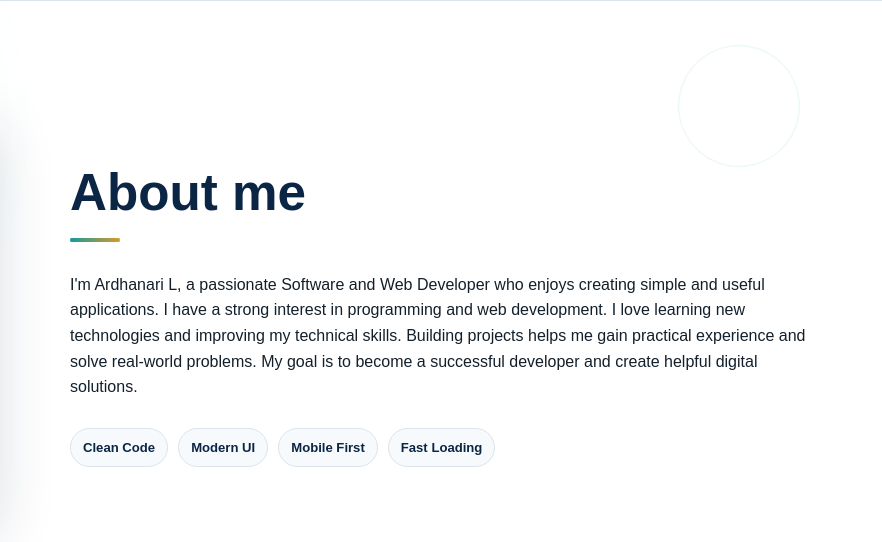
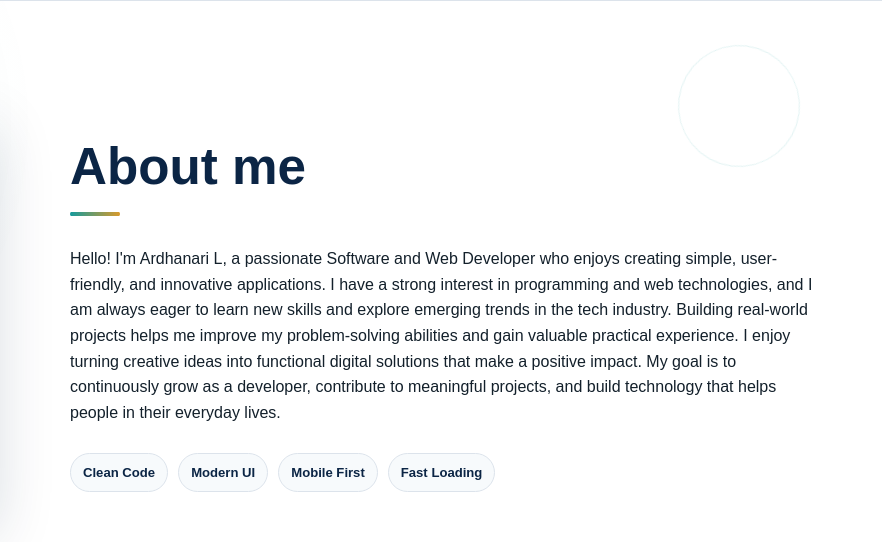
Before and after one commit to ardhanaril1-a11y/portfolio--website, a plain HTML site: page index.html in a window 1280 px wide. Shown: the part 800-1342 px from the top of the page, 398-1280 px from the left. Drawn offline with Linux system fonts and the light colour scheme.

Commit message:
Revise 'About me' section for clarity and engagement
Updated the about section to provide a more detailed and engaging introduction.

```diff
--- a/index.html
+++ b/index.html
@@ -73,8 +73,9 @@
             <p class="eyebrow"></p>
             <h2>About me</h2>
           </div>
-          <p class="about-text"></p>
-            I'm Ardhanari L, a passionate Software and Web Developer who enjoys creating simple and useful applications. I have a strong interest in programming and web development. I love learning new technologies and improving my technical skills. Building projects helps me gain practical experience and solve real-world problems. My goal is to become a successful developer and create helpful digital solutions.
+          <p class="about-text"></p><p>
+         Hello! I'm Ardhanari L, a passionate Software and Web Developer who enjoys creating simple, user-friendly, and innovative applications. I have a strong interest in programming and web technologies, and I am always eager to learn new skills and explore emerging trends in the tech industry. Building real-world projects helps me improve my problem-solving abilities and gain valuable practical experience. I enjoy turning creative ideas into functional digital solutions that make a positive impact. My goal is to continuously grow as a developer, contribute to meaningful projects, and build technology that helps people in their everyday lives.
+</p>
           </p>
           <div class="about-strip">
             <span>Clean Code</span>
```
